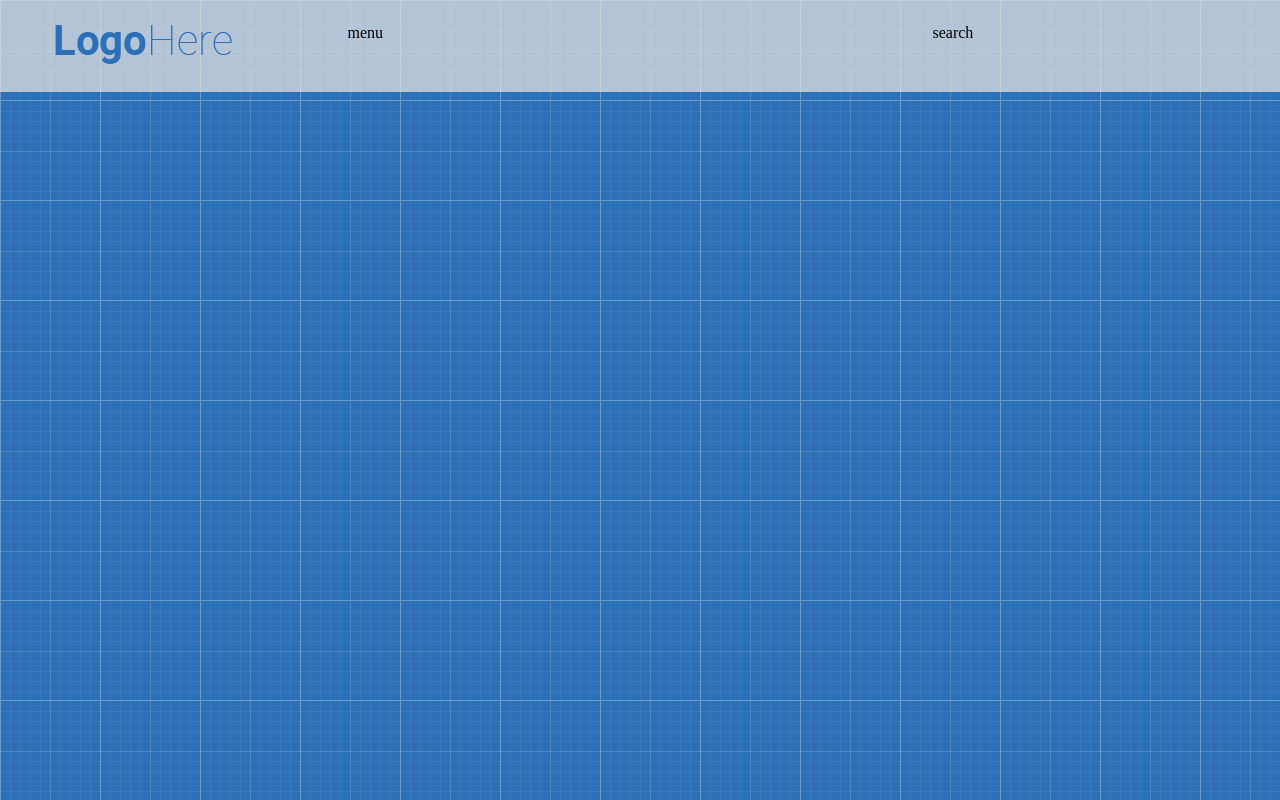
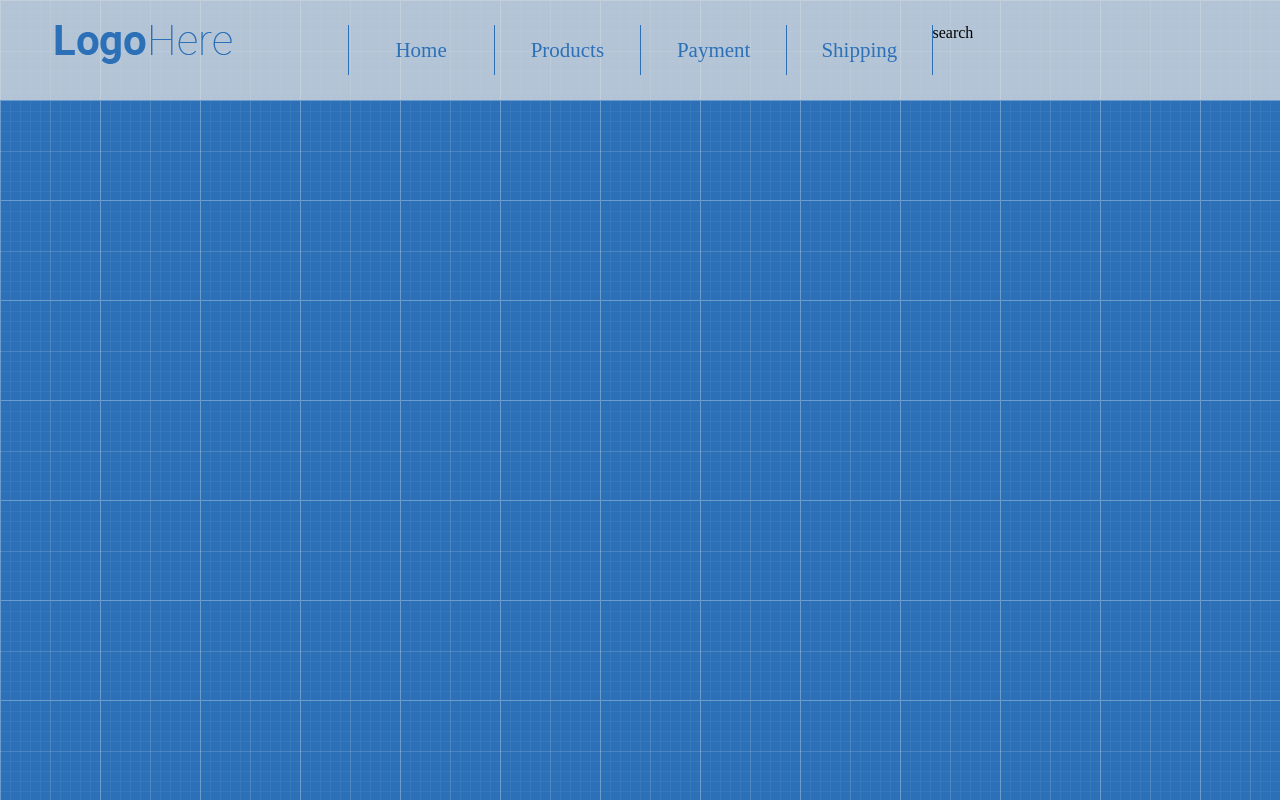
Before and after one commit to AnnaKosenko20/AnnaKosenko20.github.io, a plain HTML site: page index.html in a window 1280 px wide. Drawn offline with Linux system fonts and the light colour scheme.

Commit message:
add menu

```diff
--- a/index.html
+++ b/index.html
@@ -16,7 +16,12 @@
 				</a>
 				</div>
 				<div class="col-md-6">
-					menu
+				<ul class="menu row">
+					<li><a href="">Home</a></li>
+					<li><a href="">Products</a></li>
+					<li><a href="">Payment</a></li>
+					<li><a href="">Shipping</a></li>
+				</ul>
 				</div>
 				<div class="col-md-3">
 					search
--- a/style.css
+++ b/style.css
@@ -1,3 +1,6 @@
+*{ box-sizing: border-box;
+}
+
 body {
 	background-image: url(img/patt.png);
 }
@@ -23,3 +26,25 @@ body {
 	padding: 25px 0;
 	background-color:rgba(225,225,225,0.75);
 }
+.menu li {
+	float: left;
+	width: 25%;
+	border-left: 1px solid #2c71b8;
+	text-align: center;
+
+}
+.menu li:last-child {
+	border-right: 1px solid #2c71b8;
+}
+.menu li a {
+	display: block;
+	height: 50px;
+	line-height: 50px;
+	text-decoration: none;
+	color: #2c71b8;
+	font-size: 21px;
+}
+.menu li a:hover {
+	background: #2c71b8;
+	color: white;
+}
```
